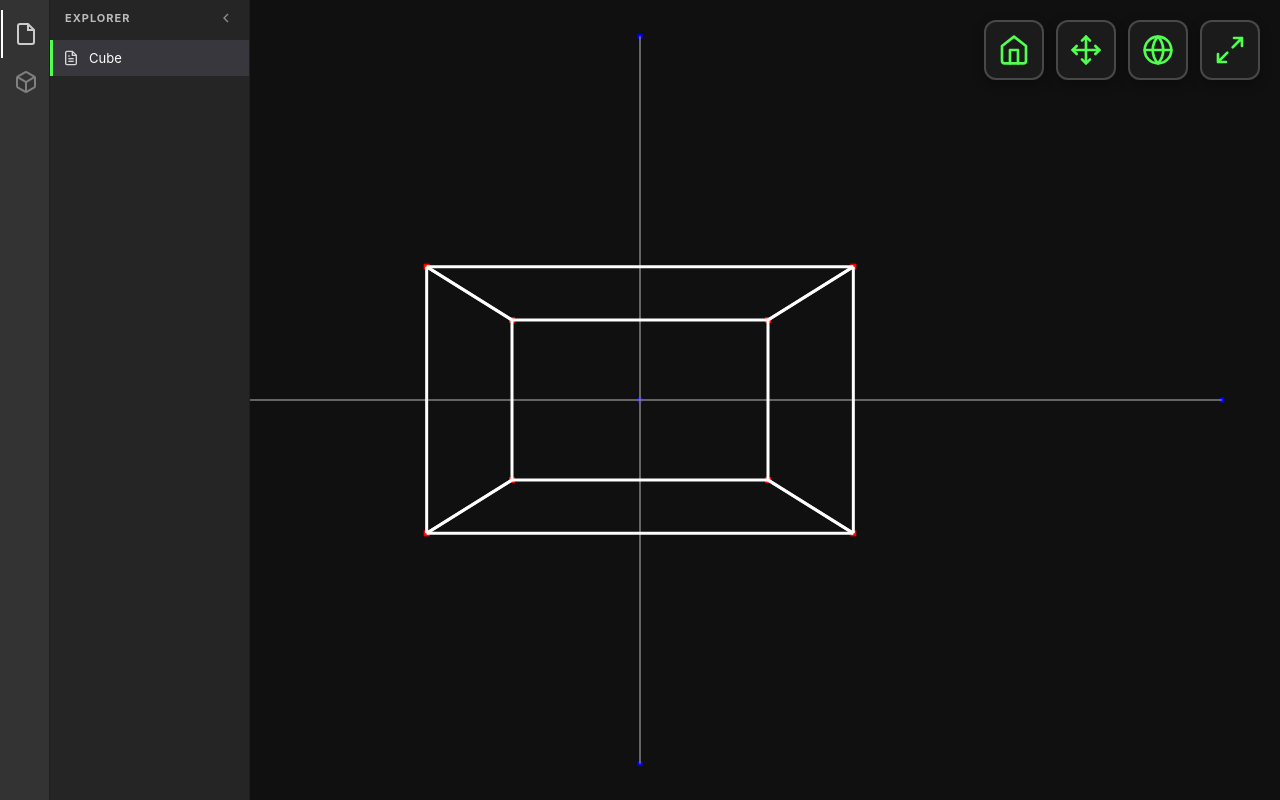
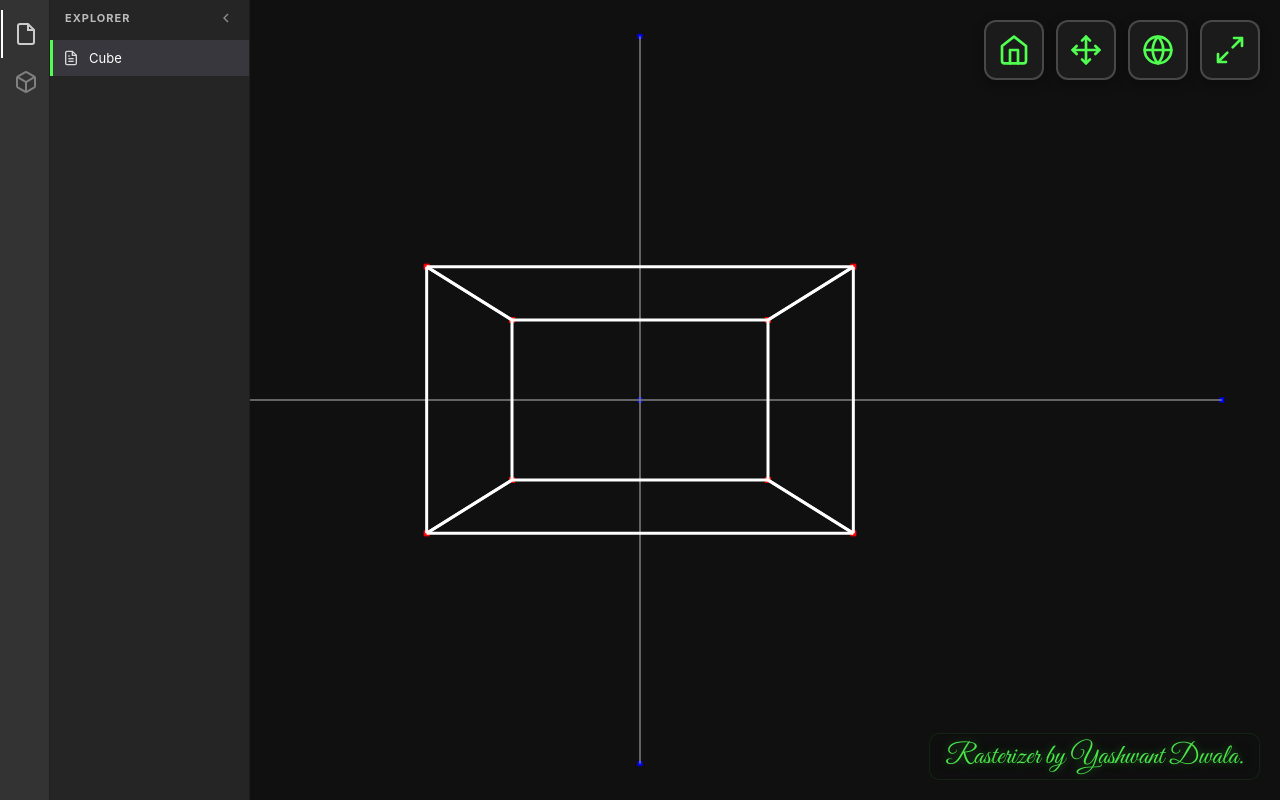
Before and after one commit to yashwant-dwala/3d_canvas_renderer, a plain HTML site: page main.html in a window 1280 px wide. Drawn offline with Linux system fonts and the light colour scheme.

Commit message:
added signature

```diff
--- a/index.css
+++ b/index.css
@@ -304,3 +304,45 @@ body {
 .controls button:hover .tooltip {
     opacity: 1;
 }
+
+.signature {
+    position: fixed;
+    bottom: 20px;
+    right: 20px;
+    font-family: 'Great Vibes', cursive;
+    font-size: 28px;
+    color: #50FF50;
+    text-shadow: 0 0 10px rgba(80, 255, 80, 0.4);
+    pointer-events: none;
+    z-index: 1000;
+    opacity: 0.9;
+    user-select: none;
+    background: rgba(16, 16, 16, 0.4);
+    padding: 5px 15px;
+    border-radius: 10px;
+    backdrop-filter: blur(4px);
+    border: 1px solid rgba(80, 255, 80, 0.1);
+}
+
+.signature::after {
+    content: '|';
+    margin-left: 2px;
+    animation: blink 0.8s infinite;
+}
+
+.signature.finished::after {
+    content: '';
+    display: none;
+}
+
+@keyframes blink {
+
+    0%,
+    100% {
+        opacity: 1;
+    }
+
+    50% {
+        opacity: 0;
+    }
+}
--- a/index.js
+++ b/index.js
@@ -570,8 +570,29 @@ setTimeout(frame, 1000 / FPS)
 
 
 
-// rendring done
-// scale done
-// camera movement  (check correctly)
-// translate (check correctly)
-// select a model
+// Signature typing effect
+function typeSignature() {
+    const text = "Rasterizer by Yashwant Dwala.";
+    const signatureElement = document.getElementById('signature');
+    if (!signatureElement) return;
+
+    let i = 0;
+    signatureElement.innerHTML = "";
+
+    function type() {
+        if (i < text.length) {
+            signatureElement.innerHTML += text.charAt(i);
+            i++;
+            setTimeout(type, 100);
+        } else {
+            // Typing complete, remove cursor
+            signatureElement.classList.add('finished');
+        }
+    }
+
+    // Start typing after a small delay
+    setTimeout(type, 1000);
+}
+
+// Start signature animation
+typeSignature();
--- a/main.html
+++ b/main.html
@@ -6,6 +6,9 @@
     <meta name="viewport" content="width=device-width, initial-scale=1.0">
     <title>3D Canvas Renderer</title>
     <link rel="stylesheet" href="index.css">
+    <link rel="preconnect" href="https://fonts.googleapis.com">
+    <link rel="preconnect" href="https://fonts.gstatic.com" crossorigin>
+    <link href="https://fonts.googleapis.com/css2?family=Great+Vibes&display=swap" rel="stylesheet">
 </head>
 
 <body>
@@ -108,6 +111,8 @@
         </button>
     </div>
 
+    <div id="signature" class="signature"></div>
+
     <script type="module" src="index.js"></script>
 </body>
 
```
